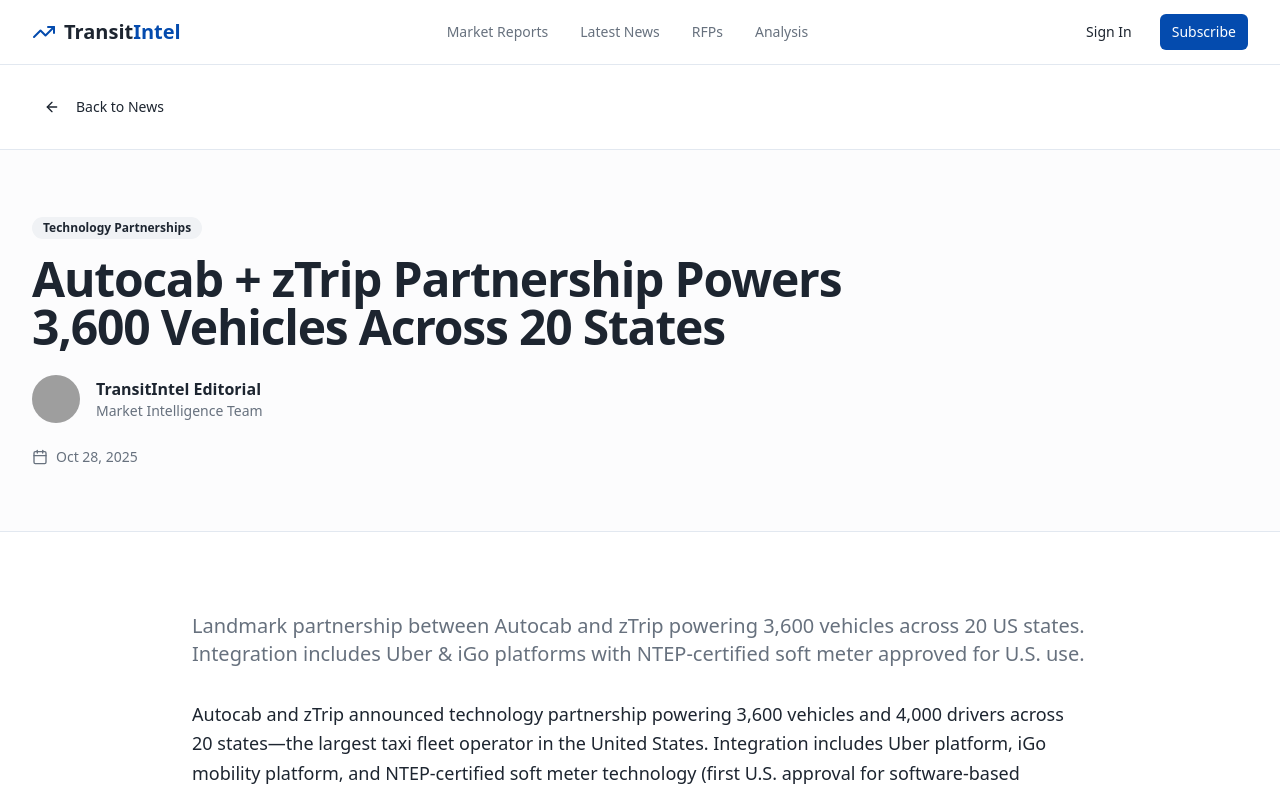
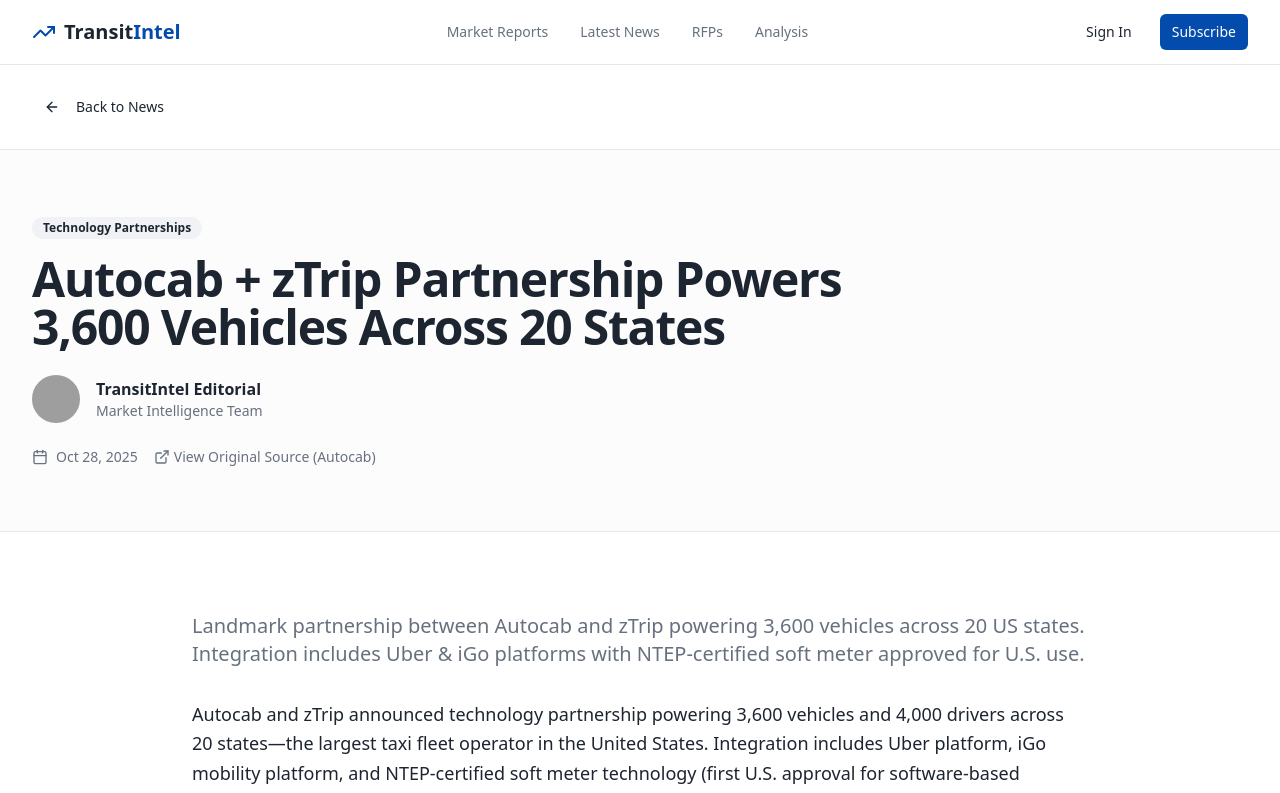
Before and after one commit to jrakestr/transport-insight-studio, a React (Vite) app: page /article/autocab-ztrip-partnership in a window 1280 px wide. Shown: the top 793 px of the page. Built offline with nearby package versions, Linux system fonts and the light colour scheme; grey boxes are pictures that could not be loaded; the HTML template or start-up script is replaced by a standard one.

Commit message:
Add direct links to stories

```diff
--- a/src/data/articles.ts
+++ b/src/data/articles.ts
@@ -7,6 +7,8 @@ export const articles = [
     date: "Oct 31, 2025",
     datetime: "2025-10-31",
     category: { title: "Policy & Funding", href: "/category/policy-funding" },
+    sourceUrl: "https://www.cbsnews.com/chicago/news/illinois-transit-transit-funding-bill-passed/",
+    sourceName: "CBS News Chicago",
     author: {
       name: "TransitIntel Editorial",
       role: "Market Intelligence Team",
@@ -39,6 +41,8 @@ State rescue packages typically include technology modernization provisions. Ill
     date: "Oct 30, 2025",
     datetime: "2025-10-30",
     category: { title: "Technology", href: "/category/technology" },
+    sourceUrl: "https://itsmarta.com/better-breeze-coming.aspx",
+    sourceName: "MARTA Press Release",
     author: {
       name: "TransitIntel Editorial",
       role: "Market Intelligence Team",
@@ -69,6 +73,8 @@ Contactless payment integration is now baseline requirement, not competitive dif
     date: "Oct 17, 2025",
     datetime: "2025-10-17",
     category: { title: "Safety & Security", href: "/category/safety-security" },
+    sourceUrl: "https://www.rtd-denver.com/community/news/rtd-detective-bureau-set-to-investigate-crimes-with-today-s-official-launch",
+    sourceName: "RTD Denver",
     author: {
       name: "TransitIntel Editorial",
       role: "Market Intelligence Team",
@@ -106,6 +112,8 @@ RTD's model represents growing trend toward transit-specific law enforcement req
     date: "Oct 28, 2025",
     datetime: "2025-10-28",
     category: { title: "Technology Partnerships", href: "/category/partnerships" },
+    sourceUrl: "https://www.autocab.com/blog/autocab-and-ztrip-announce-landmark-partnership-to-power-3-600-vehicles-across-20-us-states",
+    sourceName: "Autocab",
     author: {
       name: "TransitIntel Editorial",
       role: "Market Intelligence Team",
@@ -140,6 +148,8 @@ The taxi-to-TNC platform integration validates demand response software provider
     date: "Oct 21, 2025",
     datetime: "2025-10-21",
     category: { title: "RFPs & Procurement", href: "/category/rfps" },
+    sourceUrl: "https://www.kcata.org/about_kcata/entries/current_opportunities",
+    sourceName: "KCATA Procurement",
     author: {
       name: "TransitIntel Editorial",
       role: "Market Intelligence Team",
@@ -185,6 +195,8 @@ Response deadline typically allows 60-90 days. Prime vendor shortlist likely est
     date: "Oct 15, 2025",
     datetime: "2025-10-15",
     category: { title: "Market Trends", href: "/category/trends" },
+    sourceUrl: "https://communityimpact.com/houston/sugar-land-missouri-city/transportation/2025/10/20/sugar-land-announces-2nd-microtransit-service-area-expansion/",
+    sourceName: "Community Impact",
     author: {
       name: "TransitIntel Editorial",
       role: "Market Intelligence Team",
--- a/src/pages/Article.tsx
+++ b/src/pages/Article.tsx
@@ -3,7 +3,7 @@ import { Header } from "@/components/Header";
 import { Footer } from "@/components/Footer";
 import { Badge } from "@/components/ui/badge";
 import { Button } from "@/components/ui/button";
-import { Calendar, ArrowLeft } from "lucide-react";
+import { Calendar, ArrowLeft, ExternalLink } from "lucide-react";
 import { articles } from "@/data/articles";
 
 const Article = () => {
@@ -68,9 +68,22 @@ const Article = () => {
                 </div>
               </div>
 
-              <div className="flex items-center gap-2 text-sm text-muted-foreground">
-                <Calendar className="h-4 w-4" />
-                <time dateTime={article.datetime}>{article.date}</time>
+              <div className="flex items-center gap-4 text-sm text-muted-foreground flex-wrap">
+                <div className="flex items-center gap-2">
+                  <Calendar className="h-4 w-4" />
+                  <time dateTime={article.datetime}>{article.date}</time>
+                </div>
+                {article.sourceUrl && (
+                  <a
+                    href={article.sourceUrl}
+                    target="_blank"
+                    rel="noopener noreferrer"
+                    className="flex items-center gap-1 hover:text-primary transition-colors"
+                  >
+                    <ExternalLink className="h-4 w-4" />
+                    <span>View Original Source ({article.sourceName})</span>
+                  </a>
+                )}
               </div>
             </div>
           </div>
```
